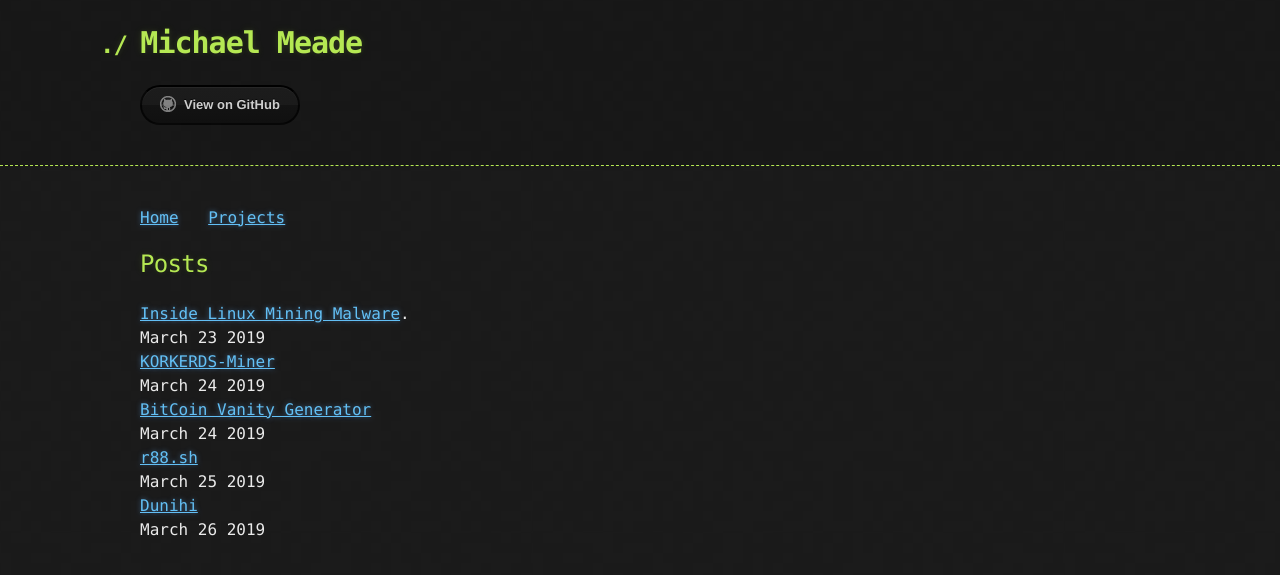
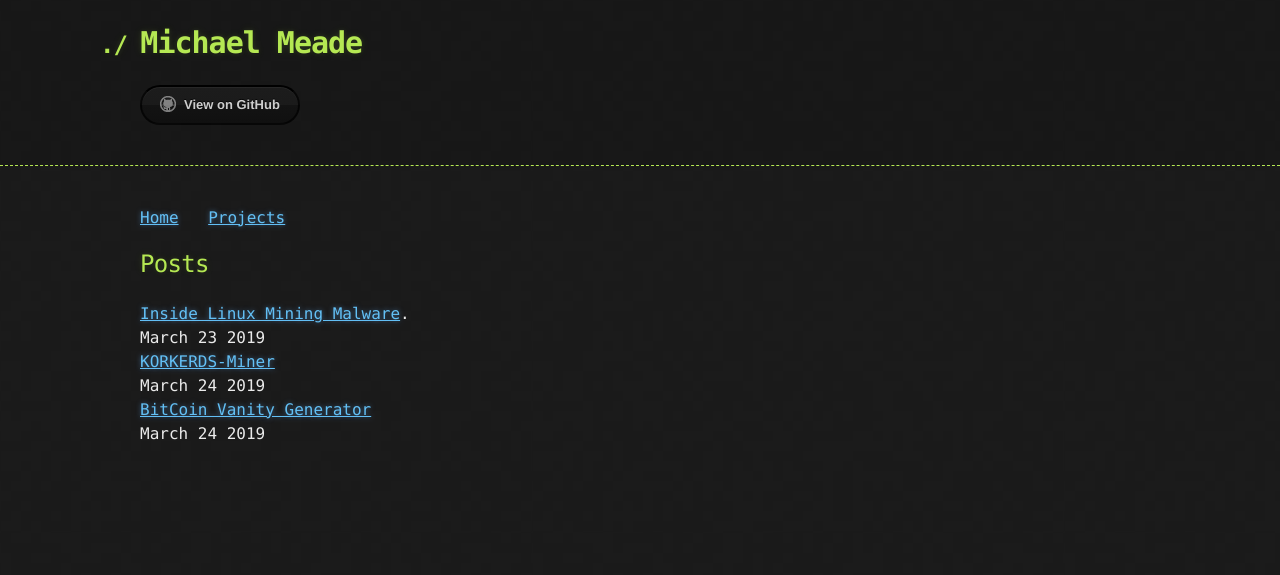
Before and after one commit to Michael-Meade/MinerFind, a Jekyll site: the page built from index.md, in a window 1280 px wide. Shown: the top 575 px of the page. Built offline with Jekyll 4.4.1, drawn with Linux system fonts in a browser that asks for light colours; our own code applies the rules of GitHub Pages for plain Markdown files; the repository's description, which GitHub fills in, is left out.

Commit message:
Update index.md

```diff
--- a/index.md
+++ b/index.md
@@ -8,7 +8,3 @@ March 23 2019<br>
 March 24 2019<br>
 [BitCoin Vanity Generator](./Projects/BitcoinVanityGenerator.md)<br>
 March 24 2019<br>
-[r88.sh](./r88.md)<br>
-March 25 2019<br>
-[Dunihi](./Worm.VBS.Dunihi.md)<br>
-March 26 2019<br>
```
